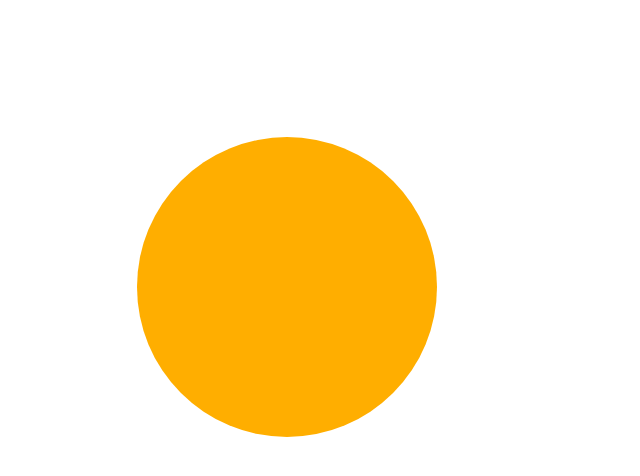
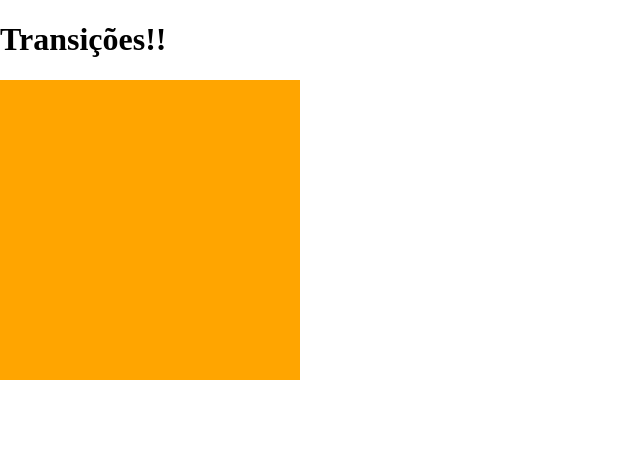
Before and after one commit to wellingtoncw/Curso-Desenvolvedor-Web---Udemy, a plain HTML site: page css3/CDW/css3/transicoes.html in a window 1280 px wide. Shown: the whole page, without its empty margins (0-640 px from the left). Drawn offline with Linux system fonts and the light colour scheme.

Commit message:
Atualiza transicoes
Atualiza transicoes

```diff
--- a/css3/CDW/css3/css/estilo.css
+++ b/css3/CDW/css3/css/estilo.css
@@ -63,3 +63,19 @@
 
 	animation: animacao-box 5s 3s 2 alternate;
 }
+
+/********************************************************************/
+/*  TRANSIÇÕES  */
+
+#box-transicao{
+	width: 300px;
+	height: 300px;
+	background: orange;
+}
+
+#box-transicao:hover{
+	width: 400px;
+	background: black;
+	/*transition: background 2s, width 8s;*/
+	transition: all 2s;
+}
--- a/css3/CDW/css3/transicoes.html
+++ b/css3/CDW/css3/transicoes.html
@@ -16,7 +16,8 @@
 </head>
 <body >
 
-	<div id="box-animacao">
+	<h1>Transições!!</h1>
+	<div id="box-transicao">
 
 	</div>
 
```
